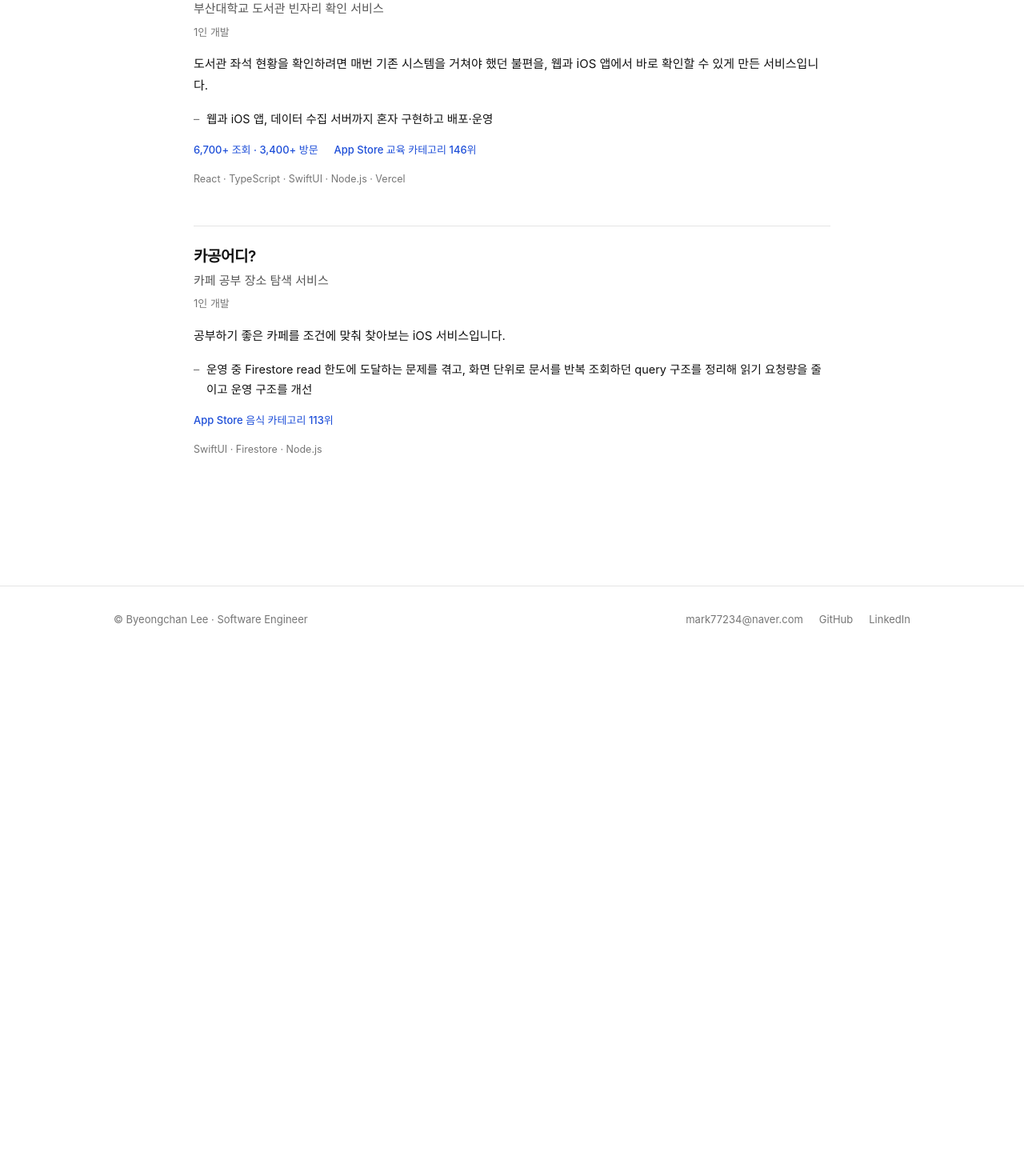
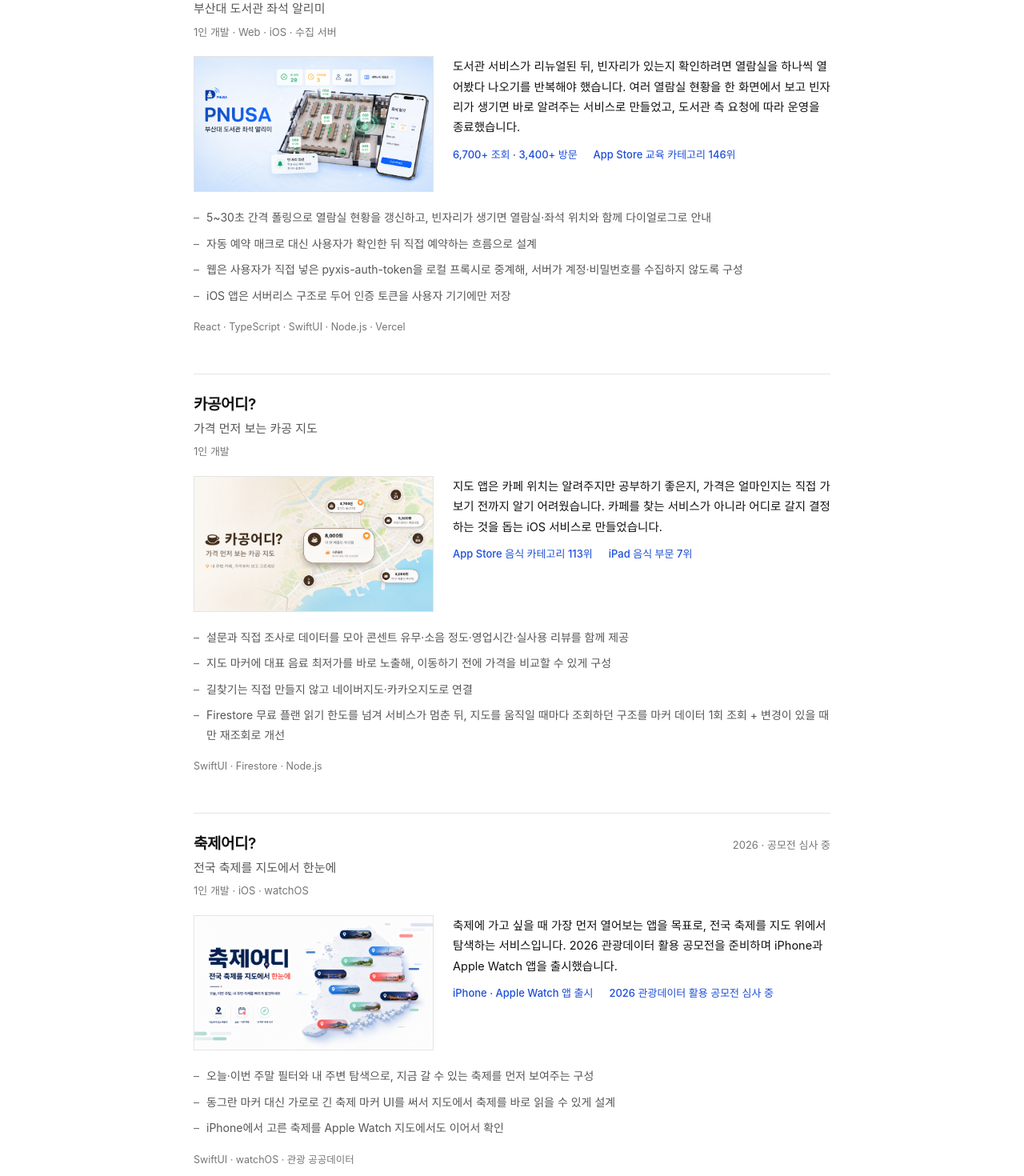
Before and after one commit to mark77234/mark77234.github.io, a Next.js app: page /portfolio in a window 1280 px wide. Shown: the part 3720-5190 px from the top of the page at 80% size. Before the commit the page ends 4537 px from the top, so only its background shows below. Built offline with nearby package versions, Linux system fonts and the light colour scheme.

Commit message:
feat: 축제어디, 카공어디 ,PNUSA 에셋 적용

```diff
--- a/src/app/portfolio/page.tsx
+++ b/src/app/portfolio/page.tsx
@@ -1,4 +1,5 @@
 import type { Metadata } from "next";
+import Image from "next/image";
 import Link from "next/link";
 import PrintButton from "@/components/PrintButton";
 import SectionHeading from "@/components/SectionHeading";
@@ -91,28 +92,44 @@ export default function PortfolioPage() {
               <p className="mt-1 text-[15px] text-muted">{project.subtitle}</p>
               <p className="mt-2 text-[13px] text-faint">{project.role}</p>
 
-              <p className="mt-4 text-[15px] leading-[1.8] print:text-[10pt]">
-                {project.description}
-              </p>
+              {/* 대표 이미지를 먼저, 다만 메인 프로젝트보다는 작게 두어 위계를 유지한다. */}
+              <div className="mt-5 grid gap-x-6 gap-y-4 sm:grid-cols-[minmax(0,300px)_1fr]">
+                <figure className="print-shot-wide">
+                  <Image
+                    src={project.cover.src}
+                    alt={project.cover.alt}
+                    width={project.cover.width}
+                    height={project.cover.height}
+                    sizes="(max-width: 640px) 100vw, 300px"
+                    className="h-auto w-full border border-rule object-contain"
+                  />
+                </figure>
 
-              <ul className="mt-4 space-y-2">
+                <div>
+                  <p className="text-[14.5px] leading-[1.75] print:text-[10pt]">
+                    {project.description}
+                  </p>
+
+                  {project.results && (
+                    <ul className="mt-3 flex flex-wrap gap-x-5 gap-y-1 text-[13px] font-medium text-accent">
+                      {project.results.map((result) => (
+                        <li key={result}>{result}</li>
+                      ))}
+                    </ul>
+                  )}
+                </div>
+              </div>
+
+              <ul className="mt-5 space-y-2">
                 {project.highlights.map((highlight) => (
                   <li
                     key={highlight}
-                    className="relative pl-4 text-[14.5px] leading-[1.75] before:absolute before:left-0 before:text-faint before:content-['–'] print:text-[10pt]"
+                    className="relative pl-4 text-[14px] leading-[1.75] text-muted before:absolute before:left-0 before:text-faint before:content-['–'] print:text-[9.5pt]"
                   >
                     {highlight}
                   </li>
                 ))}
               </ul>
-
-              {project.results && (
-                <ul className="mt-4 flex flex-wrap gap-x-5 gap-y-1 text-[13px] font-medium text-accent">
-                  {project.results.map((result) => (
-                    <li key={result}>{result}</li>
-                  ))}
-                </ul>
-              )}
 
               <p className="mt-4 text-[12.5px] leading-[1.7] text-faint">
                 {project.stack.join(" · ")}
--- a/src/data/caseStudies.ts
+++ b/src/data/caseStudies.ts
@@ -529,6 +529,28 @@ export const caseStudies: CaseStudy[] = [
               { value: "Live", label: "App Store 출시 및 운영" },
             ],
           },
+          {
+            kind: "screens",
+            layout: "phone",
+            items: [
+              {
+                src: "/images/killingpart/ranked_1.PNG",
+                alt: "App Store의 KillingPart 제품 페이지 — 라이프스타일 차트 141위",
+                width: 1179,
+                height: 2556,
+                title: "App Store",
+                caption: "라이프스타일 차트 No.141 · 평점 5.0",
+              },
+              {
+                src: "/images/killingpart/ranked_2.PNG",
+                alt: "App Store 라이프스타일 Top Downloaded 목록에 노출된 KillingPart",
+                width: 1179,
+                height: 2556,
+                title: "Top Downloaded",
+                caption: "라이프스타일 무료 앱 다운로드 순위 141위",
+              },
+            ],
+          },
         ],
       },
     ],
--- a/src/data/sideProjects.ts
+++ b/src/data/sideProjects.ts
@@ -1,9 +1,16 @@
+import type { Screenshot } from "@/data/caseStudies";
+
+/**
+ * 메인 Case Study보다 짧게 소개하는 프로젝트.
+ * 필드 구성을 CaseStudy와 맞춰 두어, 상세 페이지가 필요해지면 caseStudies로 옮기기만 하면 된다.
+ */
 export type SideProject = {
   name: string;
   subtitle: string;
   period?: string;
   role: string;
   stack: string[];
+  cover: Screenshot;
   description: string;
   highlights: string[];
   results?: string[];
@@ -12,23 +19,69 @@ export type SideProject = {
 export const sideProjects: SideProject[] = [
   {
     name: "PNUSA",
-    subtitle: "부산대학교 도서관 빈자리 확인 서비스",
-    role: "1인 개발",
+    subtitle: "부산대 도서관 좌석 알리미",
+    period: "2026.04 · 약 1개월 운영",
+    role: "1인 개발 · Web · iOS · 수집 서버",
     stack: ["React", "TypeScript", "SwiftUI", "Node.js", "Vercel"],
+    cover: {
+      src: "/images/pnusa/title.png",
+      alt: "PNUSA 대표 이미지 — 부산대 도서관 좌석 알리미",
+      width: 1672,
+      height: 941,
+      title: "PNUSA",
+    },
     description:
-      "도서관 좌석 현황을 확인하려면 매번 기존 시스템을 거쳐야 했던 불편을, 웹과 iOS 앱에서 바로 확인할 수 있게 만든 서비스입니다.",
-    highlights: ["웹과 iOS 앱, 데이터 수집 서버까지 혼자 구현하고 배포·운영"],
+      "도서관 서비스가 리뉴얼된 뒤, 빈자리가 있는지 확인하려면 열람실을 하나씩 열어봤다 나오기를 반복해야 했습니다. 여러 열람실 현황을 한 화면에서 보고 빈자리가 생기면 바로 알려주는 서비스로 만들었고, 도서관 측 요청에 따라 운영을 종료했습니다.",
+    highlights: [
+      "5~30초 간격 폴링으로 열람실 현황을 갱신하고, 빈자리가 생기면 열람실·좌석 위치와 함께 다이얼로그로 안내",
+      "자동 예약 매크로 대신 사용자가 확인한 뒤 직접 예약하는 흐름으로 설계",
+      "웹은 사용자가 직접 넣은 pyxis-auth-token을 로컬 프록시로 중계해, 서버가 계정·비밀번호를 수집하지 않도록 구성",
+      "iOS 앱은 서버리스 구조로 두어 인증 토큰을 사용자 기기에만 저장",
+    ],
     results: ["6,700+ 조회 · 3,400+ 방문", "App Store 교육 카테고리 146위"],
   },
   {
     name: "카공어디?",
-    subtitle: "카페 공부 장소 탐색 서비스",
+    subtitle: "가격 먼저 보는 카공 지도",
     role: "1인 개발",
     stack: ["SwiftUI", "Firestore", "Node.js"],
-    description: "공부하기 좋은 카페를 조건에 맞춰 찾아보는 iOS 서비스입니다.",
+    cover: {
+      src: "/images/kagong/title.png",
+      alt: "카공어디? 대표 이미지 — 가격 먼저 보는 카공 지도",
+      width: 1672,
+      height: 941,
+      title: "카공어디?",
+    },
+    description:
+      "지도 앱은 카페 위치는 알려주지만 공부하기 좋은지, 가격은 얼마인지는 직접 가보기 전까지 알기 어려웠습니다. 카페를 찾는 서비스가 아니라 어디로 갈지 결정하는 것을 돕는 iOS 서비스로 만들었습니다.",
     highlights: [
-      "운영 중 Firestore read 한도에 도달하는 문제를 겪고, 화면 단위로 문서를 반복 조회하던 query 구조를 정리해 읽기 요청량을 줄이고 운영 구조를 개선",
+      "설문과 직접 조사로 데이터를 모아 콘센트 유무·소음 정도·영업시간·실사용 리뷰를 함께 제공",
+      "지도 마커에 대표 음료 최저가를 바로 노출해, 이동하기 전에 가격을 비교할 수 있게 구성",
+      "길찾기는 직접 만들지 않고 네이버지도·카카오지도로 연결",
+      "Firestore 무료 플랜 읽기 한도를 넘겨 서비스가 멈춘 뒤, 지도를 움직일 때마다 조회하던 구조를 마커 데이터 1회 조회 + 변경이 있을 때만 재조회로 개선",
     ],
-    results: ["App Store 음식 카테고리 113위"],
+    results: ["App Store 음식 카테고리 113위", "iPad 음식 부문 7위"],
+  },
+  {
+    name: "축제어디?",
+    subtitle: "전국 축제를 지도에서 한눈에",
+    period: "2026 · 공모전 심사 중",
+    role: "1인 개발 · iOS · watchOS",
+    stack: ["SwiftUI", "watchOS", "관광 공공데이터"],
+    cover: {
+      src: "/images/festival/title.png",
+      alt: "축제어디? 대표 이미지 — 전국 축제를 지도에서 한눈에",
+      width: 1672,
+      height: 941,
+      title: "축제어디?",
+    },
+    description:
+      "축제에 가고 싶을 때 가장 먼저 열어보는 앱을 목표로, 전국 축제를 지도 위에서 탐색하는 서비스입니다. 2026 관광데이터 활용 공모전을 준비하며 iPhone과 Apple Watch 앱을 출시했습니다.",
+    highlights: [
+      "오늘·이번 주말 필터와 내 주변 탐색으로, 지금 갈 수 있는 축제를 먼저 보여주는 구성",
+      "동그란 마커 대신 가로로 긴 축제 마커 UI를 써서 지도에서 축제를 바로 읽을 수 있게 설계",
+      "iPhone에서 고른 축제를 Apple Watch 지도에서도 이어서 확인",
+    ],
+    results: ["iPhone · Apple Watch 앱 출시", "2026 관광데이터 활용 공모전 심사 중"],
   },
 ];
```
